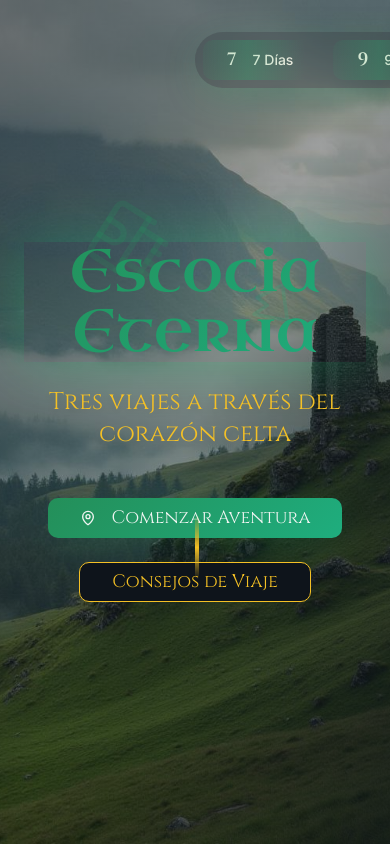
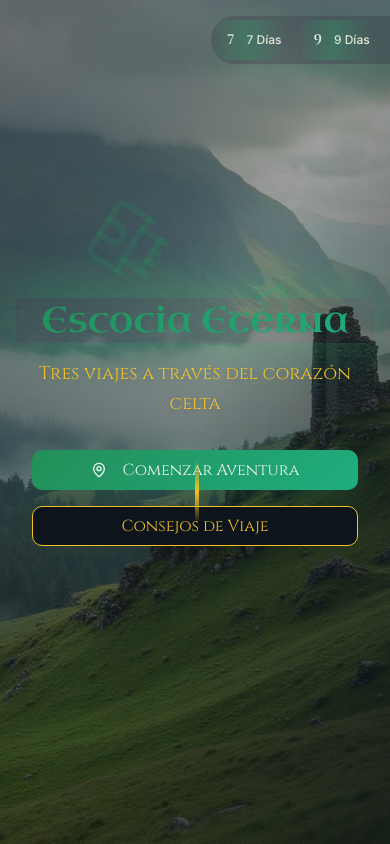
Before and after one commit to papparazzi76/scotia-wanderlust-planner, a React (Vite) app: page / in a window 390 px wide. Shown: the top 844 px of the page. Built offline with nearby package versions, Linux system fonts and the light colour scheme.

Commit message:
Fix: Adjust text alignment and width
Adjust text elements to ensure proper centering and prevent cutoff on mobile responsive views.

```diff
--- a/src/components/ScotlandHero.tsx
+++ b/src/components/ScotlandHero.tsx
@@ -55,12 +55,12 @@ const ScotlandHero = ({ onNavigate }: ScotlandHeroProps) => {
 
       {/* Navigation */}
       <motion.nav
-        className="absolute top-8 left-1/2 transform -translate-x-1/2 z-10"
+        className="absolute top-4 sm:top-8 left-1/2 transform -translate-x-1/2 z-10 px-4"
         initial={{ y: -100, opacity: 0 }}
         animate={{ y: 0, opacity: 1 }}
         transition={{ duration: 0.8, delay: 0.5 }}
       >
-        <div className="flex gap-4 bg-card/20 backdrop-blur-md rounded-full p-2 shadow-highland">
+        <div className="flex gap-2 sm:gap-4 bg-card/20 backdrop-blur-md rounded-full p-1 sm:p-2 shadow-highland">
           {[
             { id: "itinerary7", label: "7 Días", icon: "7" },
             { id: "itinerary9", label: "9 Días", icon: "9" },
@@ -75,10 +75,10 @@ const ScotlandHero = ({ onNavigate }: ScotlandHeroProps) => {
               <Button
                 variant="ghost"
                 onClick={() => onNavigate(item.id)}
-                className="relative px-6 py-3 text-foreground hover:text-primary-foreground hover:bg-primary/80 transition-celtic group highland-glow"
+                className="relative px-3 py-2 sm:px-6 sm:py-3 text-foreground hover:text-primary-foreground hover:bg-primary/80 transition-celtic group highland-glow"
               >
-                <span className="font-cinzel font-semibold text-lg">{item.icon}</span>
-                <span className="ml-2 font-inter">{item.label}</span>
+                <span className="font-cinzel font-semibold text-sm sm:text-lg">{item.icon}</span>
+                <span className="ml-1 sm:ml-2 font-inter text-xs sm:text-base">{item.label}</span>
               </Button>
             </motion.div>
           ))}
@@ -86,19 +86,19 @@ const ScotlandHero = ({ onNavigate }: ScotlandHeroProps) => {
       </motion.nav>
 
       {/* Hero Content */}
-      <div className="relative z-10 text-center max-w-4xl mx-auto px-6">
+      <div className="relative z-10 text-center max-w-4xl mx-auto px-4 sm:px-6">
         <motion.div
           initial={{ y: 100, opacity: 0 }}
           animate={{ y: 0, opacity: 1 }}
           transition={{ duration: 1, delay: 0.2 }}
         >
-          <h1 className="font-celtic text-6xl md:text-8xl lg:text-9xl text-transparent bg-highland bg-clip-text mb-6 shadow-glow">
+          <h1 className="font-celtic text-4xl sm:text-5xl md:text-8xl lg:text-9xl text-transparent bg-highland bg-clip-text mb-4 sm:mb-6 shadow-glow leading-tight">
             Escocia Eterna
           </h1>
         </motion.div>
 
         <motion.p
-          className="font-cinzel text-2xl md:text-3xl text-accent mb-12 drop-shadow-lg"
+          className="font-cinzel text-lg sm:text-xl md:text-3xl text-accent mb-8 sm:mb-12 drop-shadow-lg px-2 leading-relaxed"
           initial={{ y: 50, opacity: 0 }}
           animate={{ y: 0, opacity: 1 }}
           transition={{ duration: 0.8, delay: 0.8 }}
@@ -107,23 +107,23 @@ const ScotlandHero = ({ onNavigate }: ScotlandHeroProps) => {
         </motion.p>
 
         <motion.div
-          className="flex flex-col md:flex-row gap-6 justify-center items-center"
+          className="flex flex-col sm:flex-row gap-4 sm:gap-6 justify-center items-center px-4"
           initial={{ y: 50, opacity: 0 }}
           animate={{ y: 0, opacity: 1 }}
           transition={{ duration: 0.8, delay: 1.2 }}
         >
           <Button
             onClick={() => onNavigate("itinerary7")}
-            className="bg-highland hover:bg-highland/80 text-primary-foreground px-8 py-4 text-lg font-cinzel shadow-highland transition-celtic group"
+            className="bg-highland hover:bg-highland/80 text-primary-foreground px-6 py-3 sm:px-8 sm:py-4 text-base sm:text-lg font-cinzel shadow-highland transition-celtic group w-full sm:w-auto"
           >
-            <MapPin className="mr-2 h-5 w-5 group-hover:scale-110 transition-celtic" />
+            <MapPin className="mr-2 h-4 w-4 sm:h-5 sm:w-5 group-hover:scale-110 transition-celtic" />
             Comenzar Aventura
           </Button>
 
           <Button
             variant="outline"
             onClick={() => onNavigate("tips")}
-            className="border-accent text-accent hover:bg-accent hover:text-accent-foreground px-8 py-4 text-lg font-cinzel transition-celtic"
+            className="border-accent text-accent hover:bg-accent hover:text-accent-foreground px-6 py-3 sm:px-8 sm:py-4 text-base sm:text-lg font-cinzel transition-celtic w-full sm:w-auto"
           >
             Consejos de Viaje
           </Button>
```
